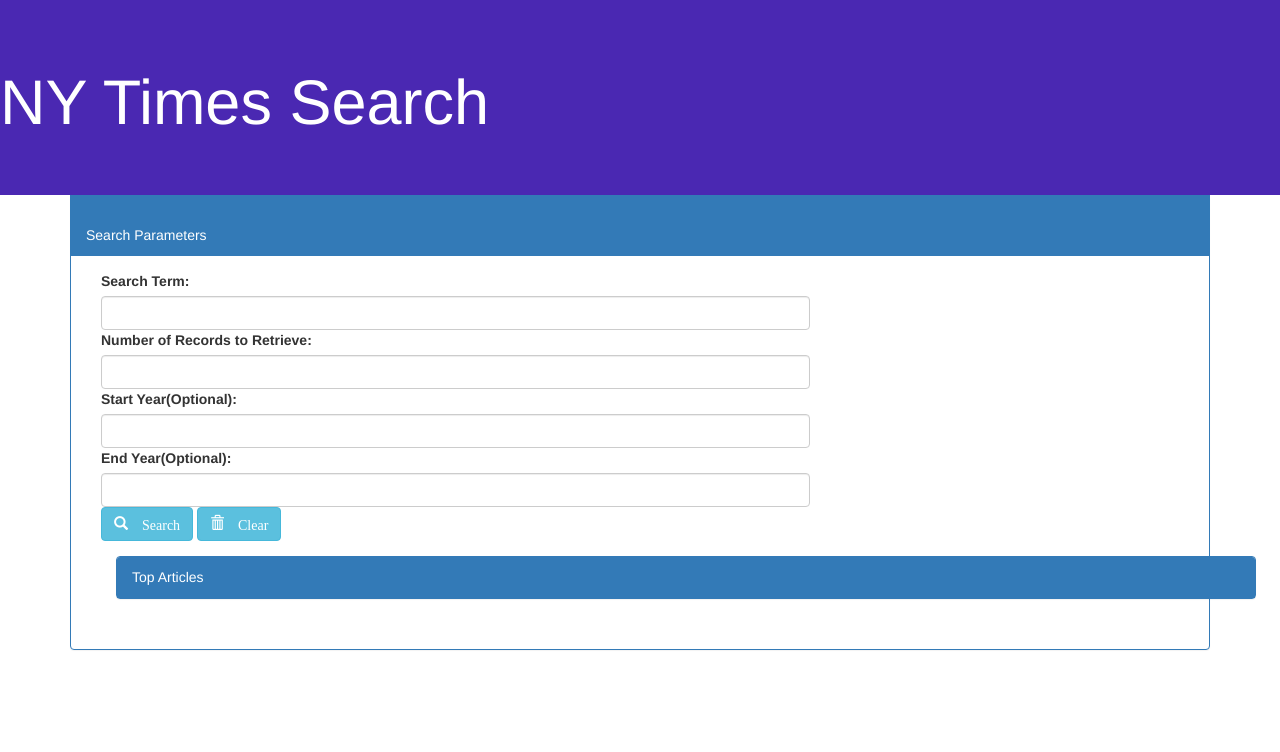
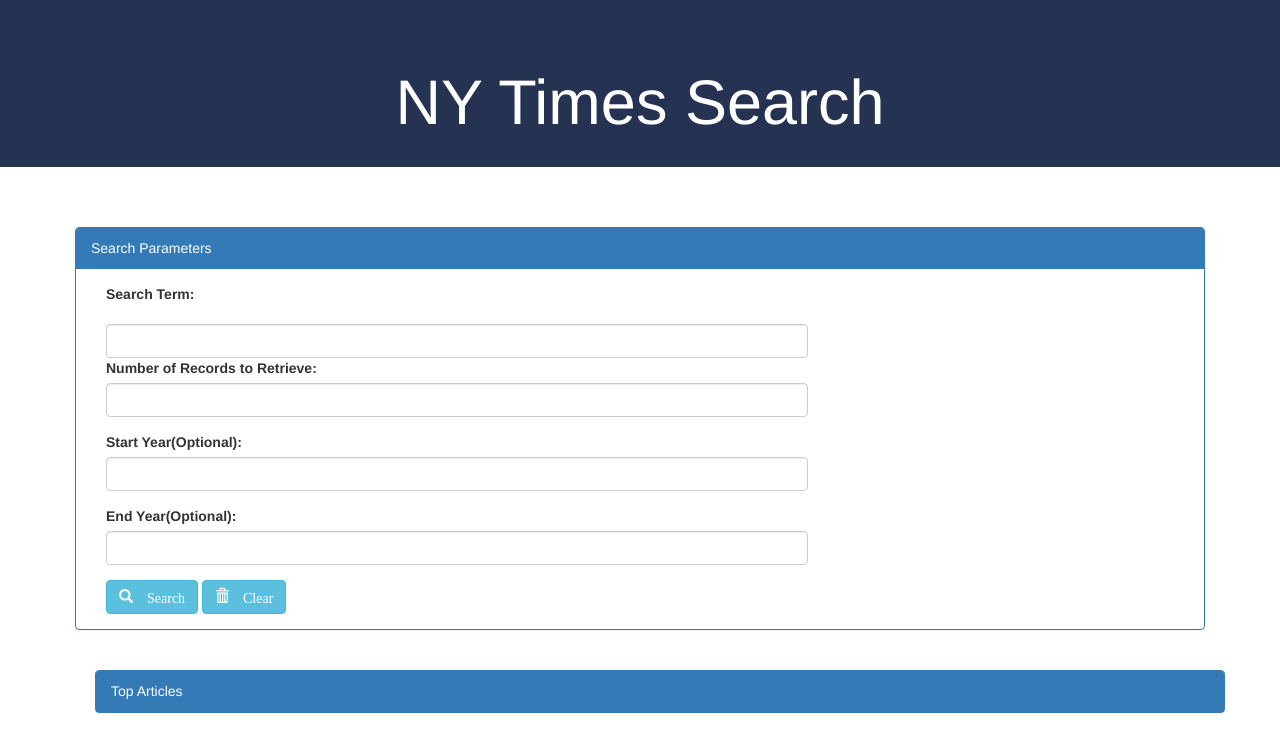
Before and after one commit to karinclimber/NY-Times-Search, a plain HTML site: page index.html in a window 1280 px wide. Drawn offline with nearby package versions, Linux system fonts and the light colour scheme.

Commit message:
updated html

```diff
--- a/assets/css/style.css
+++ b/assets/css/style.css
@@ -1,4 +1,14 @@
 .jumbotron {
-    background-color: #4a28b2;
+    background-color: #253251;
     color: white;
+    padding-bottom: 20px;
+    margin-bottom: 40px;
 }
+
+.container {
+    padding: 20px;
+}
+
+.form-control {
+    padding: 10px;
+}
--- a/index.html
+++ b/index.html
@@ -14,27 +14,29 @@
 <body>
 
     <div class="row">
-        <div class="col-lg-12 jumbotron">
+        <div class="col-lg-12 jumbotron text-center">
             <span class="glyphicons glyphicons-newspaper"></span>
             <h1><span class="glyphicons glyphicons-newspaper">NY Times Search</span></h1>
     </div>
+    </div>
+
         <div class="container">
         <div class="panel panel-primary">
-        <div class="panel-heading">Search Parameters </div>
+        <div class="panel-heading">Search Parameters</div>
 		<div class="panel-body">
 			<div class="col-lg-8">
                     <div class="form-group">
-                        <label for="term">Search Term:</label>
+                        <label for="term">Search Term:</label></div>
                 <input type="text" class="form-control" id="term">
 				  <div class="form-group">
                         <label for="records">Number of Records to Retrieve:</label>
-                <input type="text" class="form-control" id="records">
+                <input type="text" class="form-control" id="records"></div>
                   <div class="form-group">
                         <label for="start">Start Year(Optional):</label>
-                <input type="text" class="form-control" id="start">
+                <input type="text" class="form-control" id="start"></div>
                   <div class="form-group">
                         <label for="end">End Year(Optional):</label>
-                 <input type="text" class="form-control" id="end">
+                 <input type="text" class="form-control" id="end"></div>
                     <button type="search" class="btn btn-info">
                         <span class="glyphicon glyphicon-search"> Search</span>
                              </button>
```
